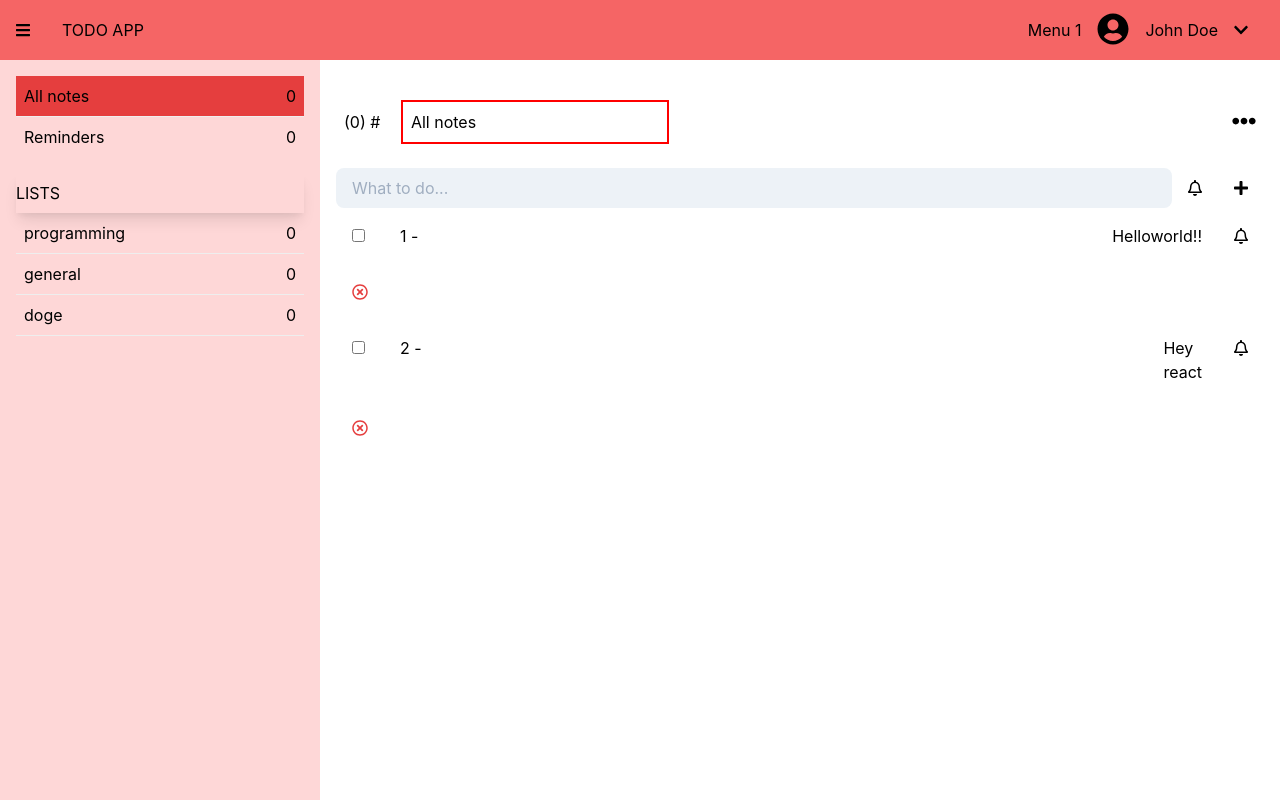
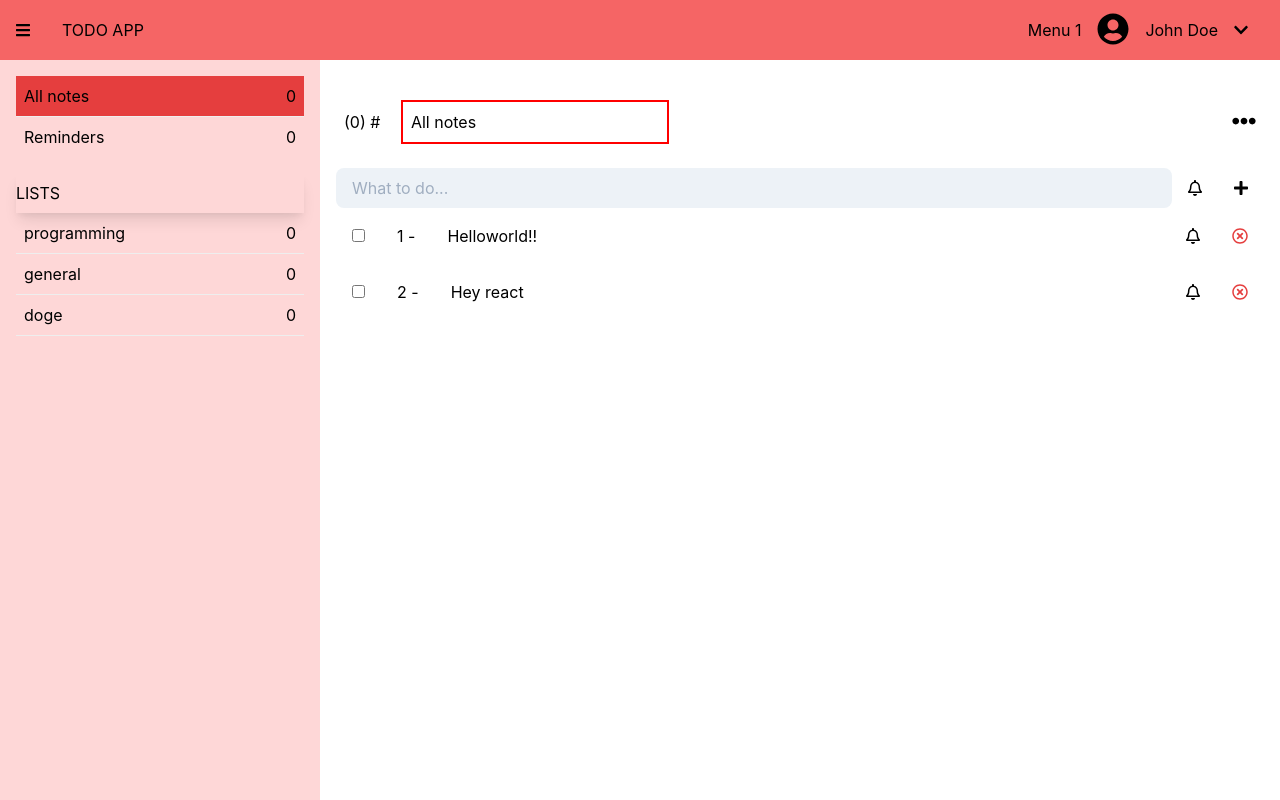
Before and after one commit to rod41732/react-todo-list, a React (Create React App) app: page / in a window 1280 px wide. Built offline with nearby package versions, Linux system fonts and the light colour scheme.

Commit message:
fuckup with react hook

```diff
--- a/src/components/todoList.css
+++ b/src/components/todoList.css
@@ -1,11 +1,11 @@
 .todo-list {
-  /* max-height: 100%; */
+  max-width: 100%;
   overflow-y: auto;
 }
 .todo-item {
-  max-width: 100%;
+  /* max-width: 100%; */
   display: grid;
-  grid-template-columns: min-content 1fr min-content min-content;
+  grid-template-columns: min-content max-content 1fr min-content min-content;
 }
 
 .todo-item  > .remove-btn {
```
